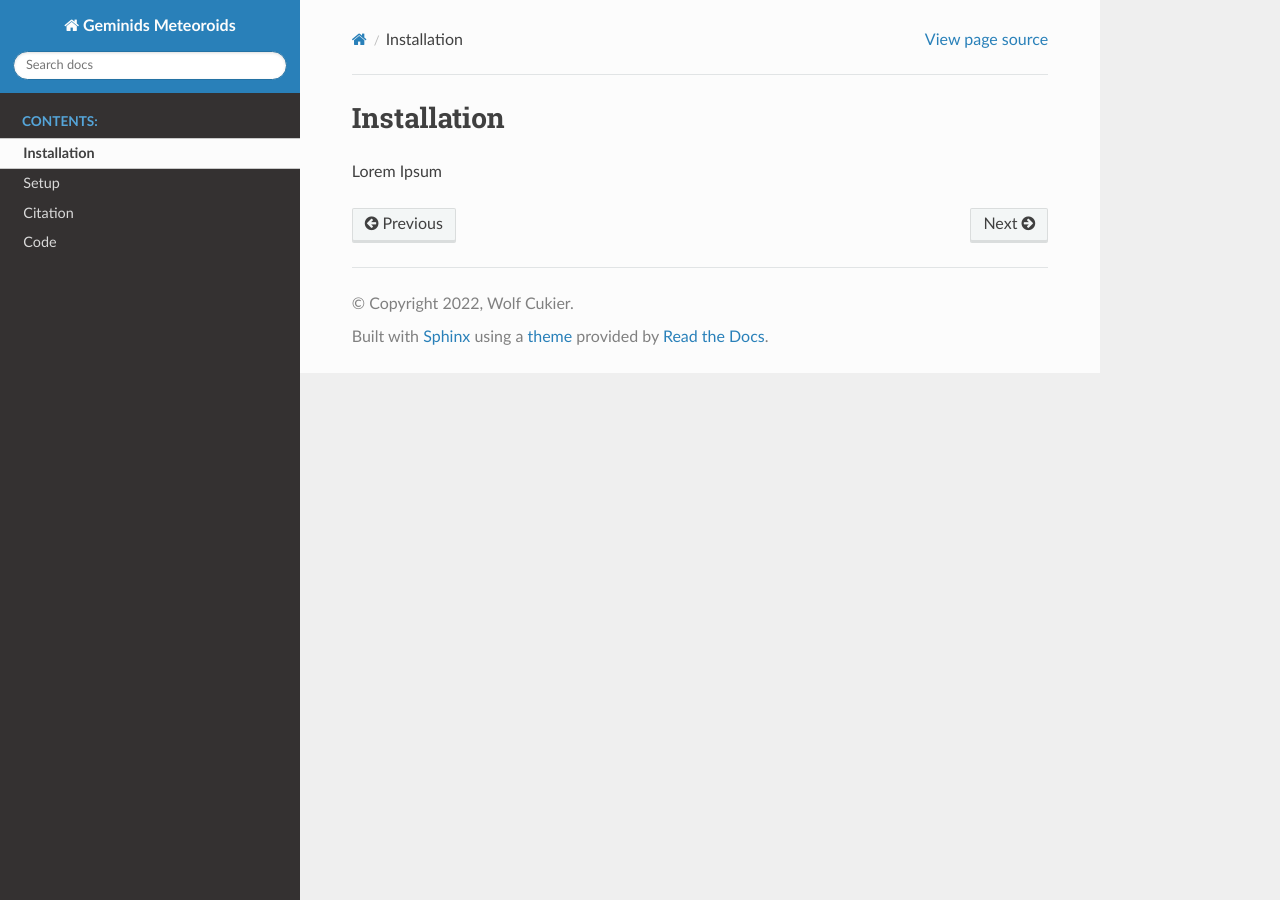
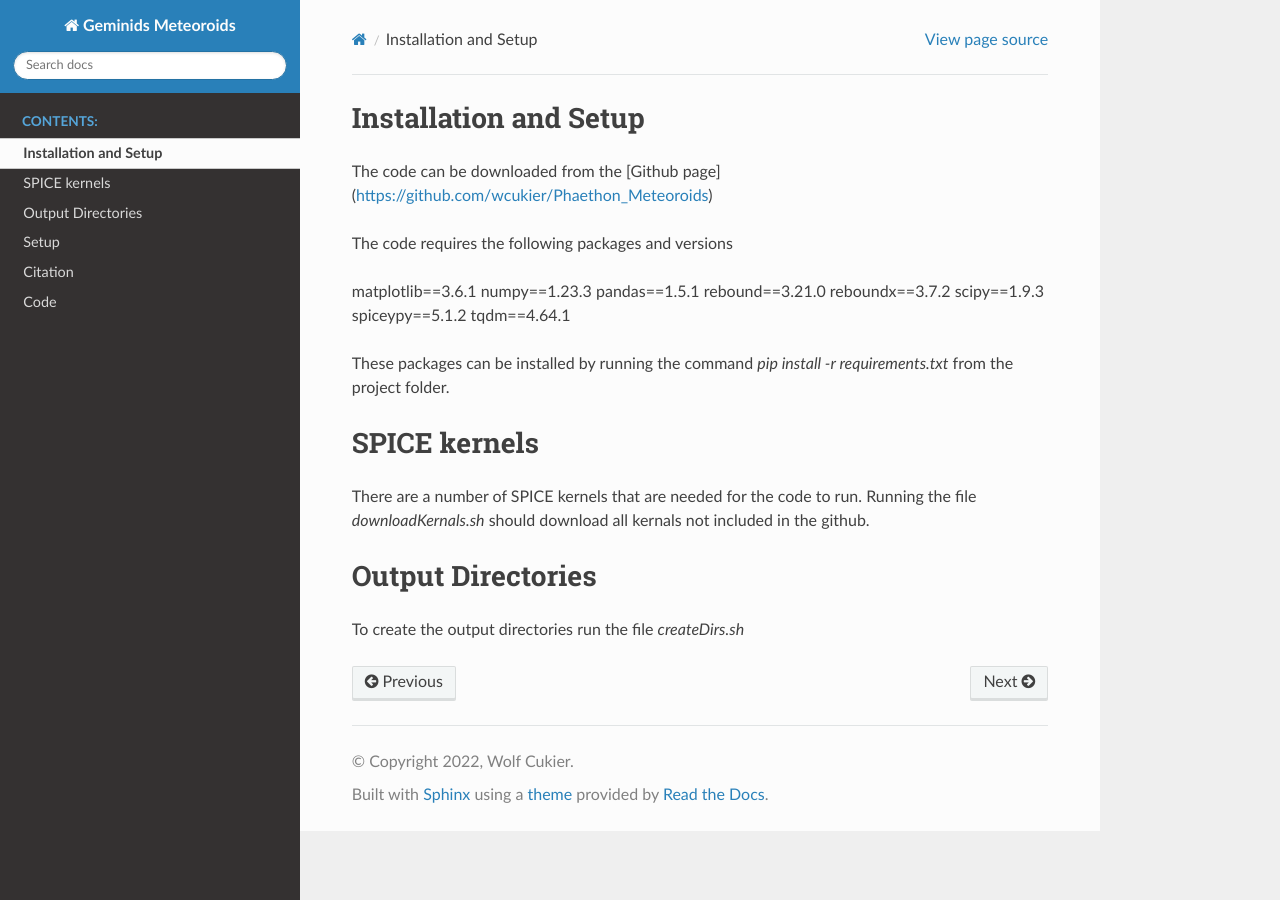
Before and after one commit to wcukier/Phaethon_Meteoroids, a Sphinx documentation site: the page built from docs/source/installation.rst, in a window 1280 px wide. Built offline with Sphinx 7.4.7 and the Read the Docs theme 2.0.0, drawn with Linux system fonts in a browser that asks for light colours.

Commit message:
installation documentation

```diff
--- a/docs/source/installation.rst
+++ b/docs/source/installation.rst
@@ -1,4 +1,28 @@
-Installation
+Installation and Setup
 ============
 
-Lorem Ipsum
+The code can be downloaded from the [Github page](https://github.com/wcukier/Phaethon_Meteoroids)
+
+The code requires the following packages and versions
+
+matplotlib==3.6.1
+numpy==1.23.3
+pandas==1.5.1
+rebound==3.21.0
+reboundx==3.7.2
+scipy==1.9.3
+spiceypy==5.1.2
+tqdm==4.64.1
+
+These packages can be installed by running the command
+`pip install -r requirements.txt`
+from the project folder.
+
+SPICE kernels
+=============
+There are a number of SPICE kernels that are needed for the code to run.
+Running the file `downloadKernals.sh` should download all kernals not included in the github.
+
+Output Directories
+==================
+To create the output directories run the file `createDirs.sh`
```
Also changed, not shown: README.md (+2 -2 lines), docs/source/index.rst (+0 -10 lines), 11 other files.
